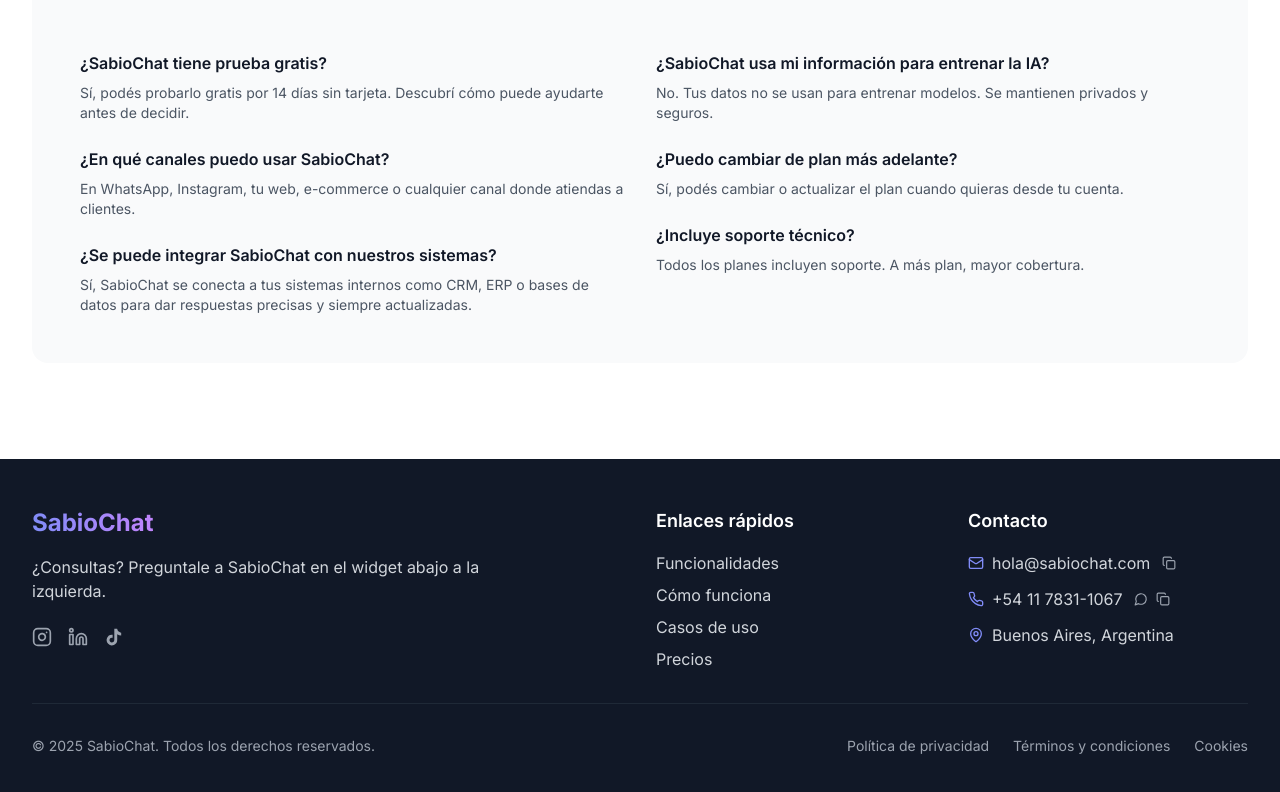
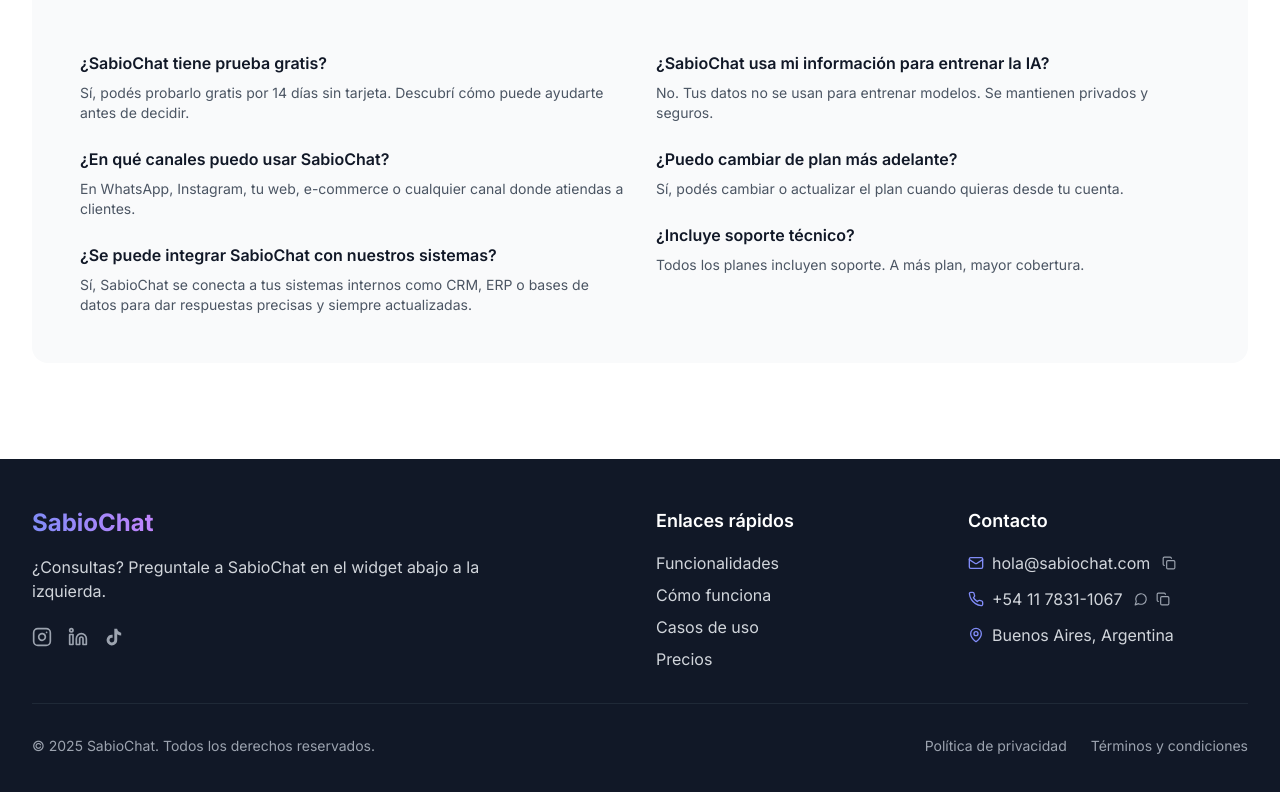
Before and after one commit to DanteSabio/sabiochat-landing, a Next.js app: page / in a window 1280 px wide. Shown: the part 6151-6943 px from the top of the page. Built offline with nearby package versions, Linux system fonts and the light colour scheme.

Commit message:
Borre sector de cookies de footer

```diff
--- a/src/components/Footer.tsx
+++ b/src/components/Footer.tsx
@@ -165,9 +165,6 @@
             <a href="/terms" className="text-gray-400 hover:text-white transition-colors">
               {t('footer.terms')}
             </a>
-            <a href="#" className="text-gray-400 hover:text-white transition-colors">
-              {t('footer.cookies')}
-            </a>
           </div>
         </div>
       </div>
```
